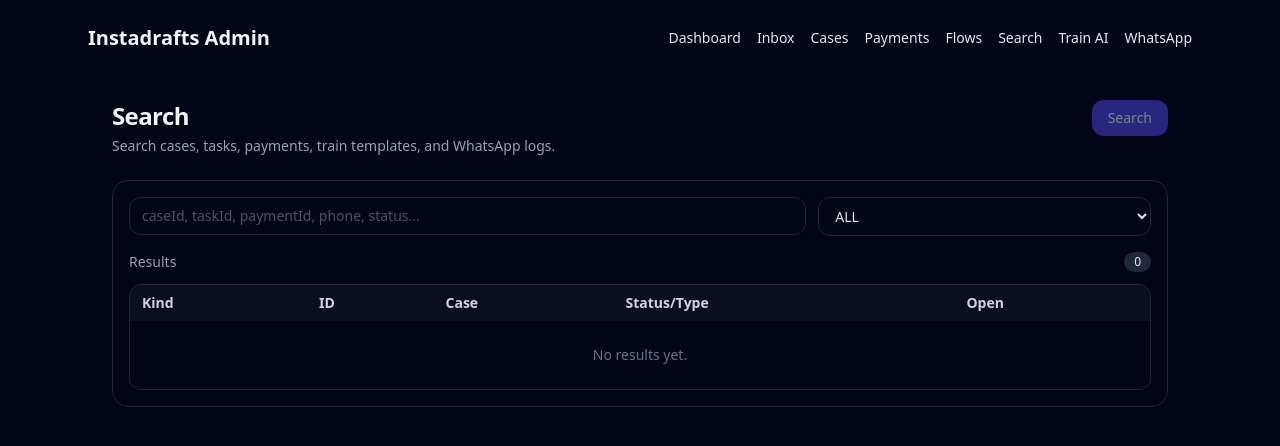
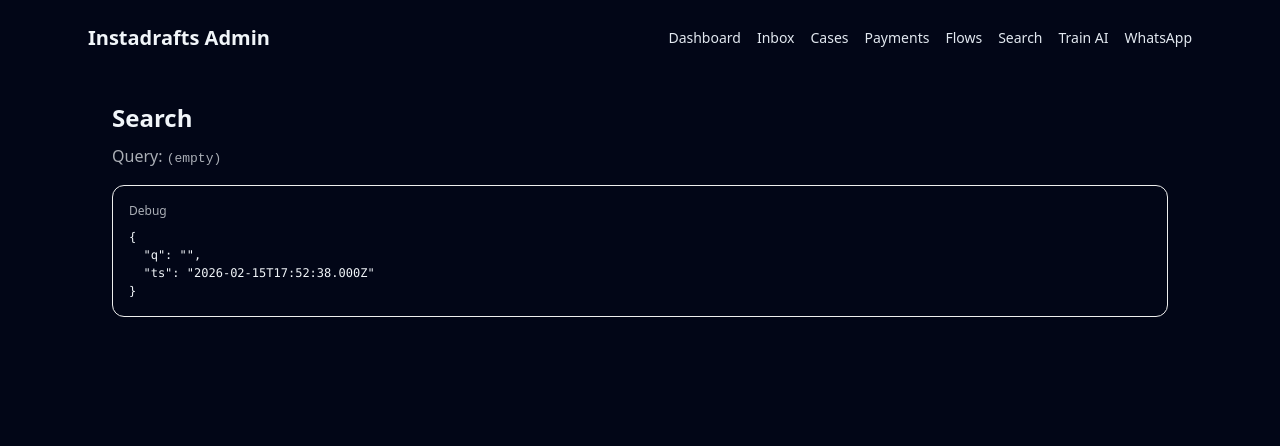
Before and after one commit to gamak0022/instadrafts-admin-web, a Next.js app: page /admin/search in a window 1280 px wide. Shown: the top 446 px of the page. Built offline with nearby package versions, Linux system fonts and the light colour scheme.

Commit message:
fix: wrap useSearchParams in Suspense (SearchClient)

```diff
--- /dev/null
+++ b/app/admin/search/SearchClient.tsx
@@ -0,0 +1,27 @@
+"use client";
+
+import { useMemo } from "react";
+import { useSearchParams } from "next/navigation";
+
+export default function SearchClient() {
+  const sp = useSearchParams();
+  const q = sp.get("q") || "";
+
+  const meta = useMemo(() => {
+    return { q, ts: new Date().toISOString() };
+  }, [q]);
+
+  return (
+    <main style={{ padding: 24 }}>
+      <h1 style={{ fontSize: 24, fontWeight: 800 }}>Search</h1>
+      <p style={{ opacity: 0.7, marginTop: 8 }}>
+        Query: <span style={{ fontFamily: "monospace" }}>{meta.q || "(empty)"}</span>
+      </p>
+
+      <div style={{ marginTop: 16, padding: 16, border: "1px solid #eee", borderRadius: 12 }}>
+        <div style={{ fontSize: 12, opacity: 0.7 }}>Debug</div>
+        <pre style={{ fontSize: 12, marginTop: 8 }}>{JSON.stringify(meta, null, 2)}</pre>
+      </div>
+    </main>
+  );
+}
--- a/app/admin/search/page.tsx
+++ b/app/admin/search/page.tsx
@@ -1,106 +1,10 @@
-"use client";
+import { Suspense } from "react";
+import SearchClient from "./SearchClient";
 
-import { useState } from "react";
-import { adminFetch } from "../_lib/adminApi";
-import { Badge, Button, Card, Input, PageHeader } from "../_components/ui";
-
-export default function SearchPage() {
-  const [q, setQ] = useState("");
-  const [type, setType] = useState("ALL");
-  const [loading, setLoading] = useState(false);
-  const [results, setResults] = useState<any[]>([]);
-  const [raw, setRaw] = useState<any>(null);
-  const [err, setErr] = useState<string>("");
-
-  async function run() {
-    setErr("");
-    setLoading(true);
-    try {
-      const data = await adminFetch(`/v1/admin/search?q=${encodeURIComponent(q)}&type=${encodeURIComponent(type)}&limit=50`);
-      setResults(data.results || []);
-      setRaw(data);
-    } catch (e: any) {
-      setErr(e?.message || "SEARCH_FAILED");
-    } finally {
-      setLoading(false);
-    }
-  }
-
+export default function Page() {
   return (
-    <div className="mx-auto max-w-6xl p-6">
-      <PageHeader
-        title="Search"
-        subtitle="Search cases, tasks, payments, train templates, and WhatsApp logs."
-        right={<Button onClick={run} disabled={!q.trim() || loading}>{loading ? "Searching..." : "Search"}</Button>}
-      />
-
-      <Card>
-        <div className="grid grid-cols-1 gap-3 md:grid-cols-6">
-          <div className="md:col-span-4">
-            <Input placeholder="caseId, taskId, paymentId, phone, status..." value={q} onChange={(e) => setQ(e.target.value)} />
-          </div>
-          <div className="md:col-span-2">
-            <select
-              className="w-full rounded-xl border border-slate-800 bg-slate-950 px-3 py-2 text-sm text-slate-200"
-              value={type}
-              onChange={(e) => setType(e.target.value)}
-            >
-              {["ALL", "CASE", "TASK", "PAYMENT", "TEMPLATE", "WHATSAPP_LOG"].map((t) => (
-                <option key={t} value={t}>{t}</option>
-              ))}
-            </select>
-          </div>
-        </div>
-
-        {err ? <div className="mt-3 rounded-xl border border-rose-900 bg-rose-950/30 p-3 text-sm text-rose-200">{err}</div> : null}
-
-        <div className="mt-4 flex items-center justify-between">
-          <div className="text-sm text-slate-400">Results</div>
-          <Badge>{results.length}</Badge>
-        </div>
-
-        <div className="mt-3 overflow-auto rounded-xl border border-slate-800">
-          <table className="min-w-full text-sm">
-            <thead className="bg-slate-900/60 text-slate-300">
-              <tr>
-                <th className="px-3 py-2 text-left">Kind</th>
-                <th className="px-3 py-2 text-left">ID</th>
-                <th className="px-3 py-2 text-left">Case</th>
-                <th className="px-3 py-2 text-left">Status/Type</th>
-                <th className="px-3 py-2 text-left">Open</th>
-              </tr>
-            </thead>
-            <tbody className="divide-y divide-slate-800">
-              {results.map((r, idx) => {
-                const it = r.item || {};
-                const id = it.id || "";
-                const caseId = it.caseId || (r.kind === "CASE" ? id : "");
-                const status = it.status || it.type || it.deliveryStatus || "—";
-                return (
-                  <tr key={idx} className="bg-slate-950/40">
-                    <td className="px-3 py-2 text-slate-200">{r.kind}</td>
-                    <td className="px-3 py-2 font-mono text-xs text-slate-300">{id}</td>
-                    <td className="px-3 py-2 font-mono text-xs text-slate-300">{caseId || "—"}</td>
-                    <td className="px-3 py-2 text-slate-300">{String(status)}</td>
-                    <td className="px-3 py-2">
-                      {caseId ? <a className="text-indigo-400 hover:underline" href={`/admin/cases?caseId=${caseId}`}>Cases</a> : <span className="text-slate-600">—</span>}
-                    </td>
-                  </tr>
-                );
-              })}
-              {results.length === 0 ? (
-                <tr><td colSpan={5} className="px-3 py-6 text-center text-slate-500">No results yet.</td></tr>
-              ) : null}
-            </tbody>
-          </table>
-        </div>
-
-        {raw ? (
-          <pre className="mt-4 max-h-[260px] overflow-auto rounded-xl border border-slate-800 bg-black/40 p-3 text-xs text-slate-200">
-            {JSON.stringify(raw, null, 2)}
-          </pre>
-        ) : null}
-      </Card>
-    </div>
+    <Suspense fallback={<div style={{ padding: 24 }}>Loading search…</div>}>
+      <SearchClient />
+    </Suspense>
   );
 }
```
